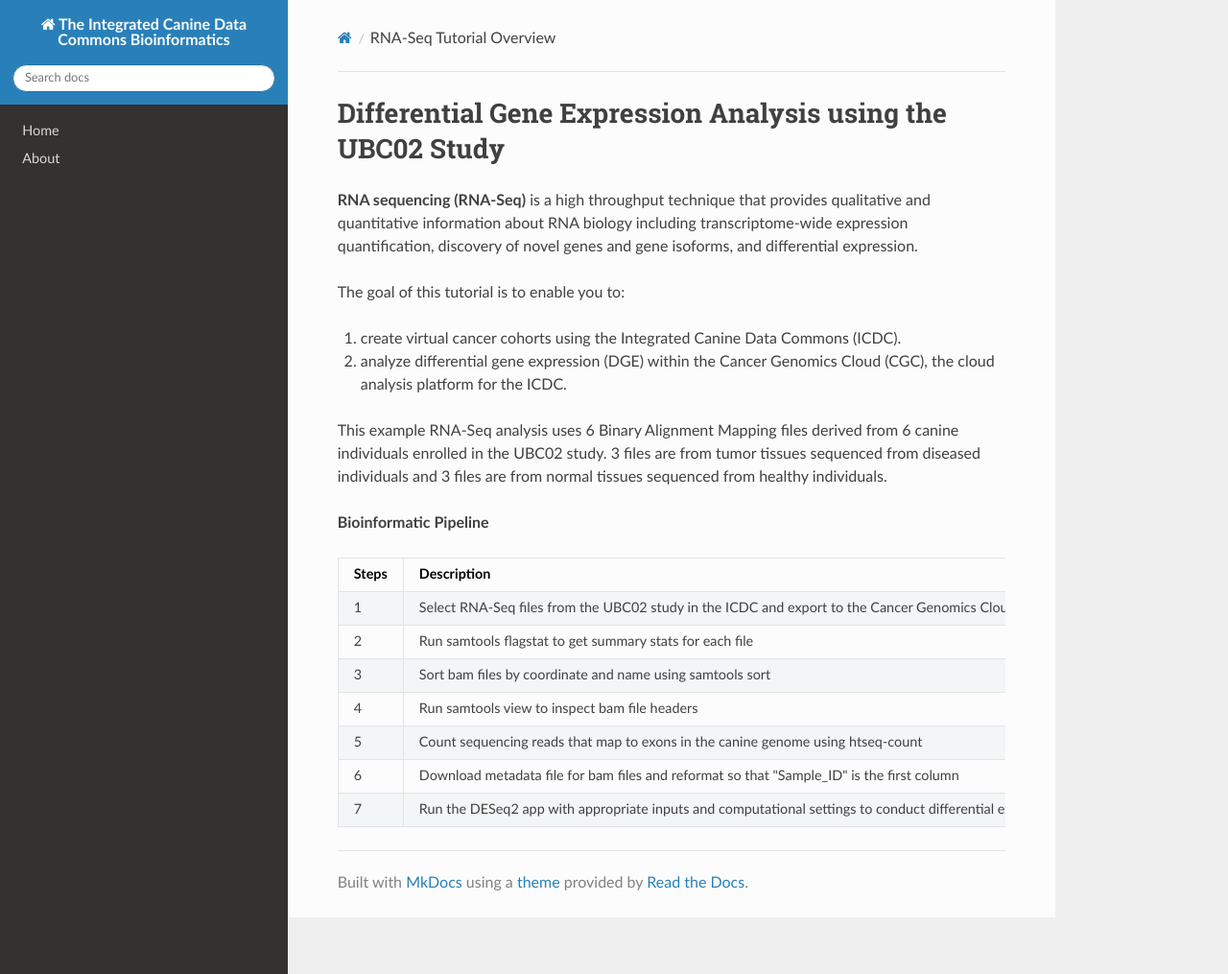
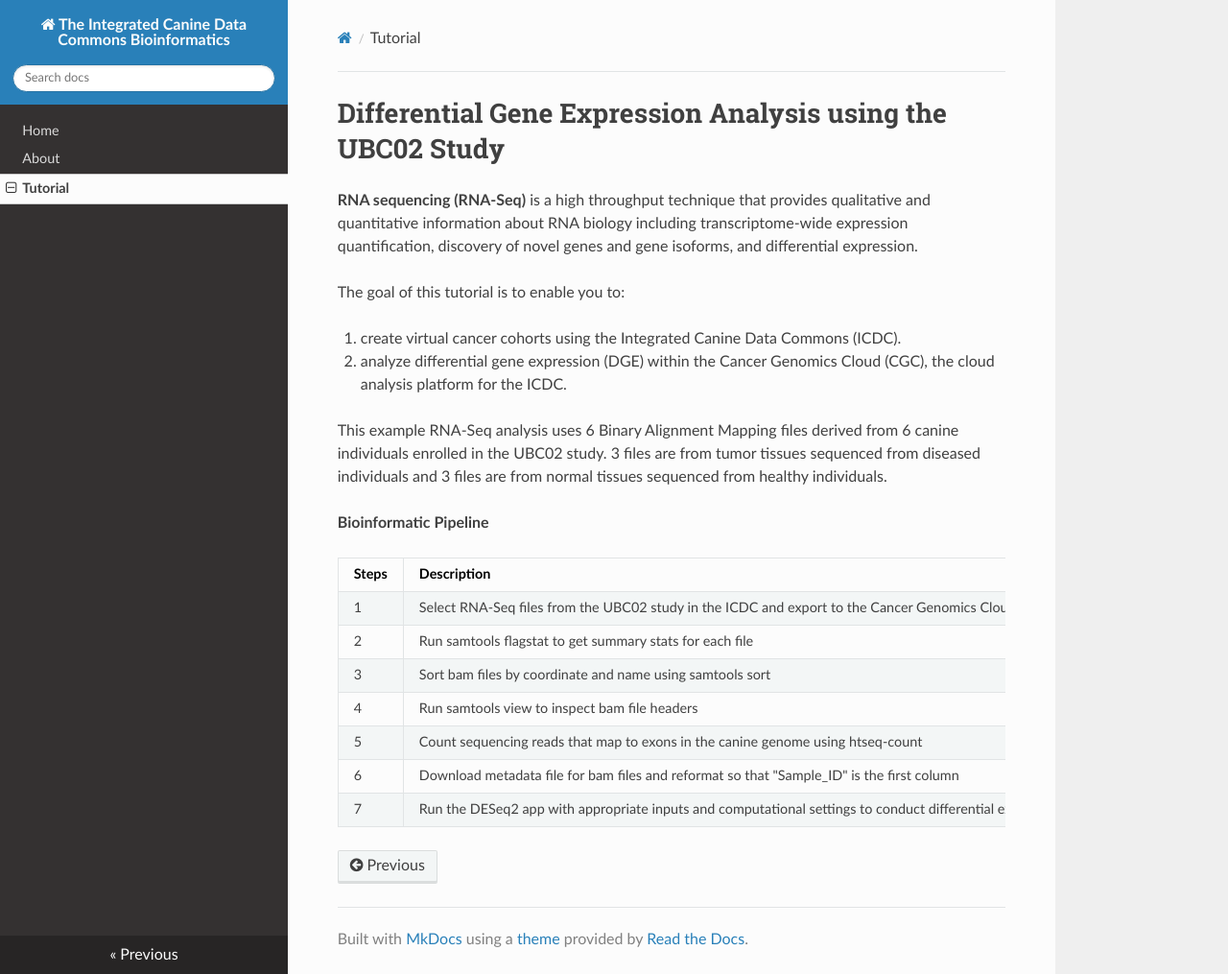
Before and after one commit to CBIIT/icdc-bioinformatics, an MkDocs documentation site: the page built from docs/rna-seq.md, in a window 1280 px wide and 1015 px high. Shown: the whole window at 96% size. Built offline with MkDocs 1.6.1, drawn with Linux system fonts in a browser that asks for light colours; nearby versions of some CDN libraries; some of the changed lines change nothing that is shown.

Commit message:
update nav in mkdocs.yml

```diff
--- a/mkdocs.yml
+++ b/mkdocs.yml
@@ -11,3 +11,4 @@
 nav:
   - Home: index.md
   - About: about.md
+  - Tutorial: rna-seq.md
```
